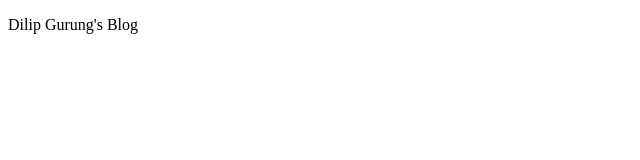
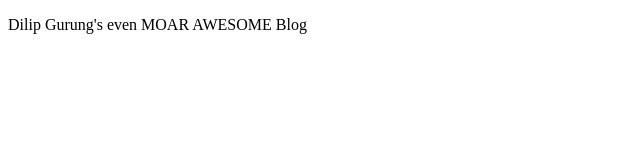
Before and after one commit to dm/dm.github.io, a plain HTML site: page index.html in a window 1280 px wide. Shown: the whole page, without its empty margins (0-640 px from the left). Drawn offline with Linux system fonts and the light colour scheme.

Commit message:
Make this moar awesome

```diff
--- a/index.html
+++ b/index.html
@@ -4,6 +4,6 @@
 	<title>Dilip Gurung</title>
 </head>
 <body>
-	<p>Dilip Gurung's Blog</p>
+	<p>Dilip Gurung's even MOAR AWESOME Blog</p>
 </body>
 </html>
```
